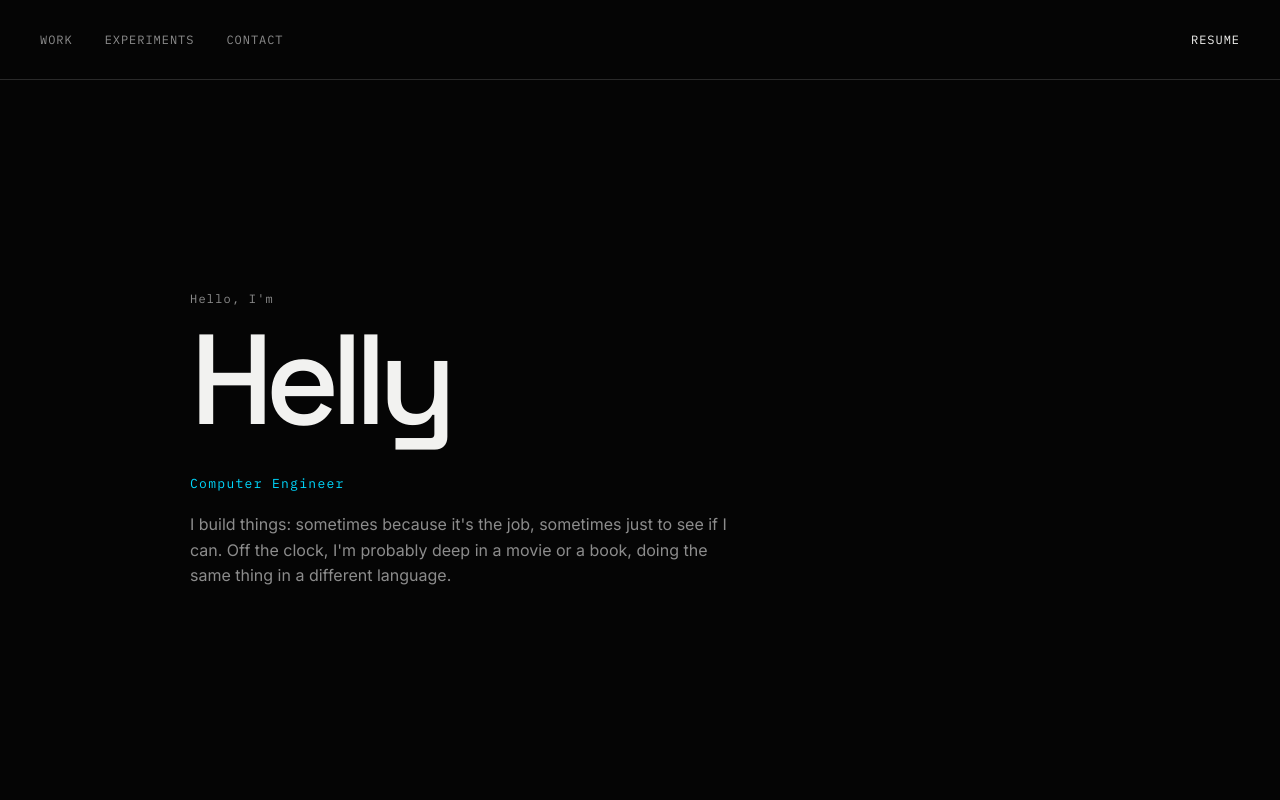
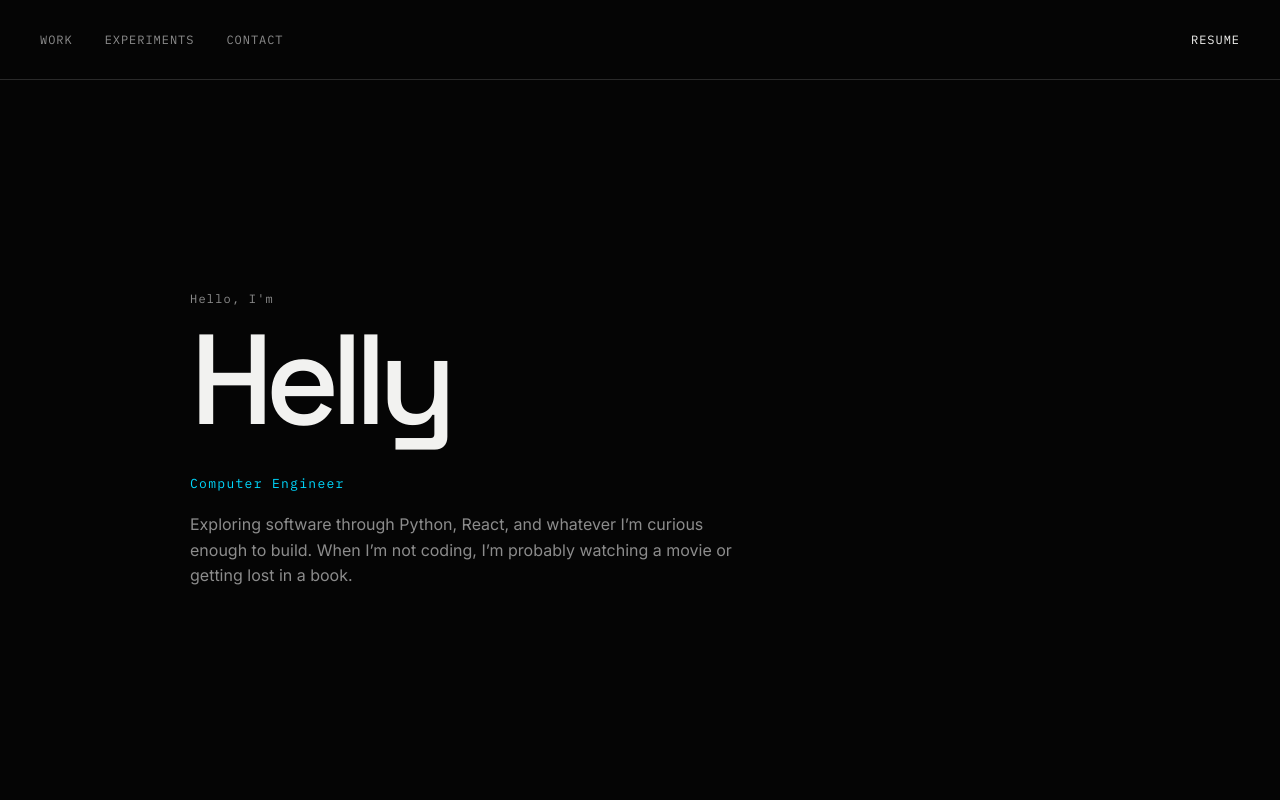
Before and after one commit to hellkeyes/keyes-portfolio, a React (Vite) app: page / in a window 1280 px wide. Shown: the top 800 px of the page. Built offline with nearby package versions, Linux system fonts and the light colour scheme.

Commit message:
Update Hero.jsx

```diff
--- a/src/components/Hero.jsx
+++ b/src/components/Hero.jsx
@@ -15,10 +15,9 @@ function Hero() {
         </p>
 
         <p className="hero-description">
-          I build things: sometimes because it's the job,
-          sometimes just to see if I can. Off the clock,
-          I'm probably deep in a movie or a book, doing
-          the same thing in a different language.
+          Exploring software through Python, React, and
+          whatever I’m curious enough to build. When I’m not coding,
+          I’m probably watching a movie or getting lost in a book.
         </p>
       </div>
     </section>
```
